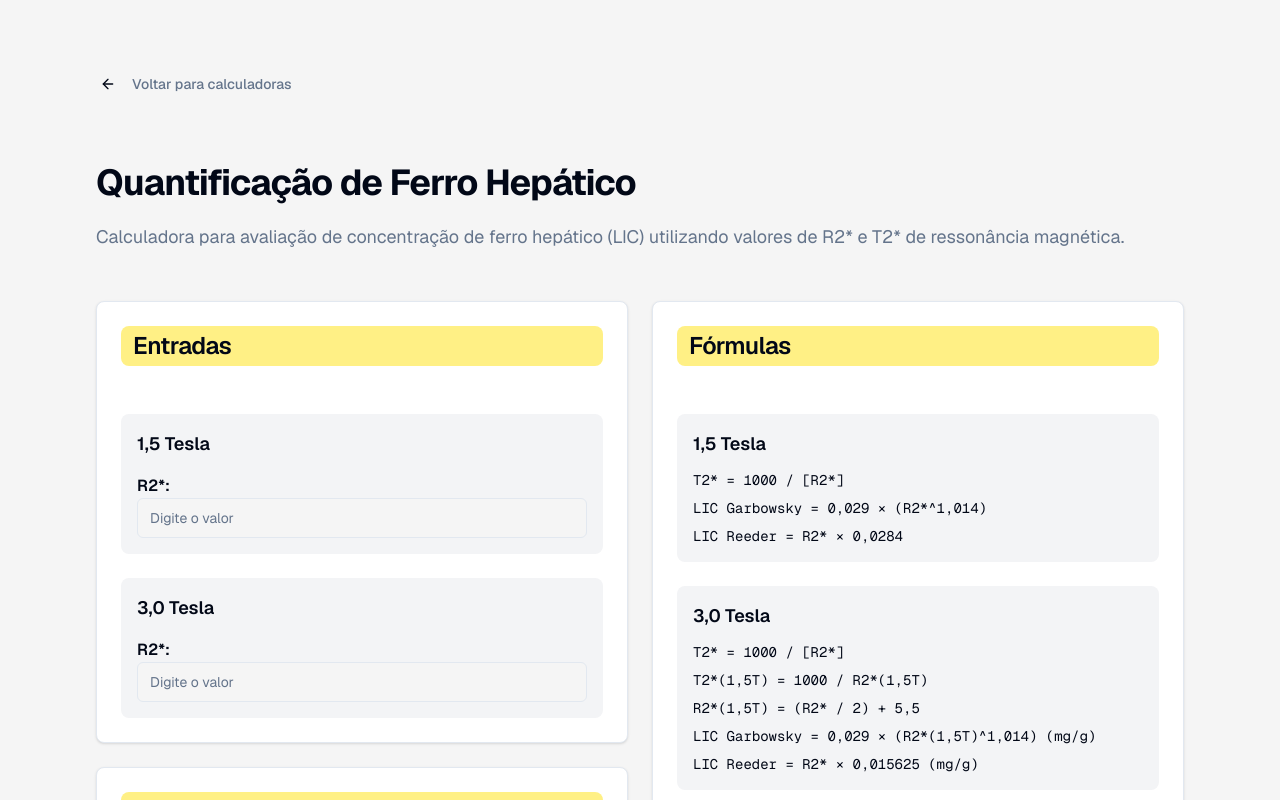
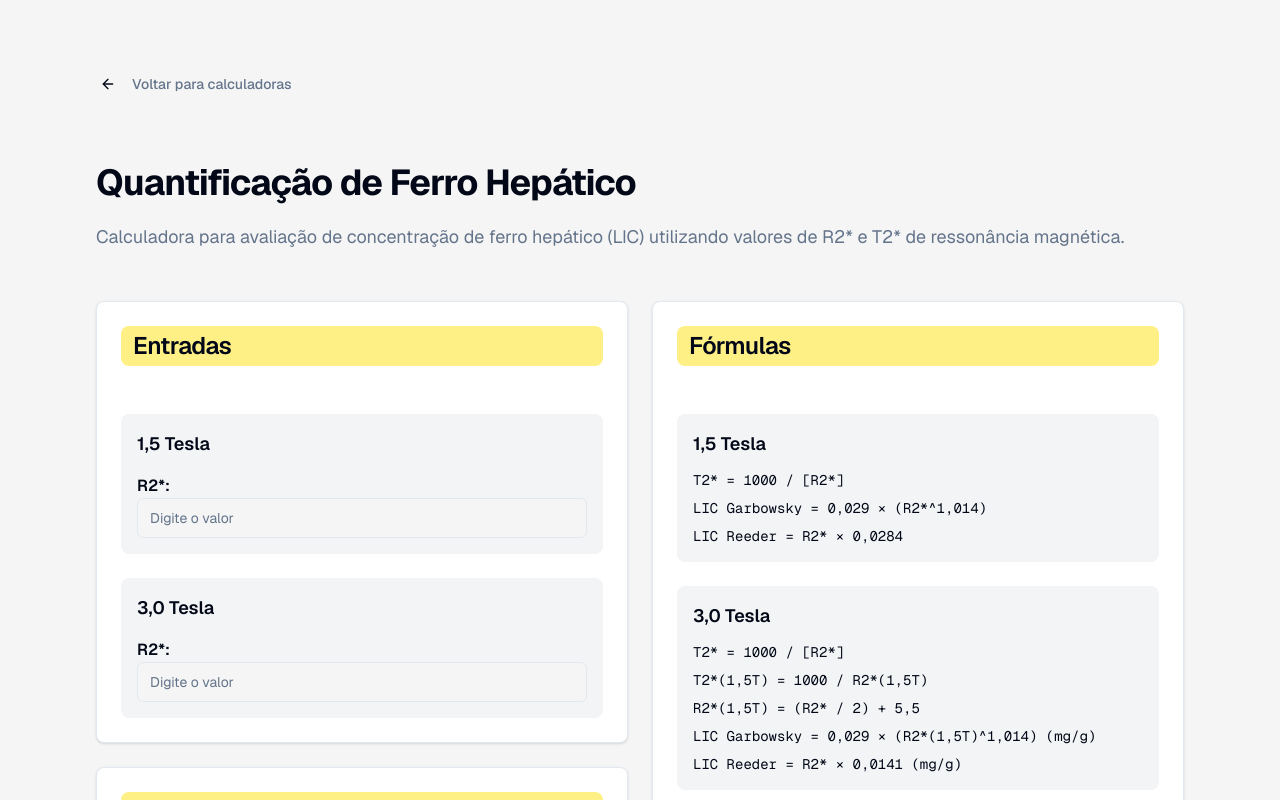
Before and after one commit to brunobarretofreitas/deulaudo-calculadoras-medicas, a Next.js app: page /calculadoras/ferro-hepatico in a window 1280 px wide. Shown: the top 800 px of the page. Built offline with nearby package versions, Linux system fonts and the light colour scheme.

Commit message:
Ajuste no calculo de LIC Reeder para 3.0 Teslas

```diff
--- a/src/app/calculadoras/ferro-hepatico/page.tsx
+++ b/src/app/calculadoras/ferro-hepatico/page.tsx
@@ -12,9 +12,10 @@ import { Input } from "@/components/ui/input";
 import { BackToCalculatorsButton } from "@/components/BackToCalculatorsButton";
 
 // Função para converter mg/g para µmol/g
+// Primeiro arredonda o valor em mg/g para 1 decimal, depois converte
 const convertToMicromol = (mgPerG: number): number => {
-  const roundedUp = Math.ceil(mgPerG * 10) / 10;
-  return roundedUp * 17.91;
+  const mgPerGRounded = Math.round(mgPerG * 10) / 10;
+  return mgPerGRounded * 17.91;
 };
 
 // Função para formatar número removendo .0 quando aplicável
@@ -92,7 +93,7 @@ export default function FerroHepatico() {
     const t2Star15T = 1000 / r2Star15TConverted;
     const licGarbowskyMg = 0.029 * Math.pow(r2Star15TConverted, 1.014);
     const licGarbowskyMicromol = convertToMicromol(licGarbowskyMg);
-    const licReederMg = parseFloat((r2 * 0.015625).toFixed(1));
+    const licReederMg = parseFloat((r2 * 0.0141).toFixed(1));
     const licReederMicromol = parseFloat((licReederMg * 17.91).toFixed(1));
 
     return {
@@ -321,7 +322,7 @@ export default function FerroHepatico() {
                       <div>T2*(1,5T) = 1000 / R2*(1,5T)</div>
                       <div>R2*(1,5T) = (R2* / 2) + 5,5</div>
                       <div>LIC Garbowsky = 0,029 × (R2*(1,5T)^1,014) (mg/g)</div>
-                      <div>LIC Reeder = R2* × 0,015625 (mg/g)</div>
+                      <div>LIC Reeder = R2* × 0,0141 (mg/g)</div>
                     </div>
                   </div>
 
```
Also changed, not shown: src/components/ScoredMultipleChoiceQuestion.tsx (line endings or trailing spaces), src/components/ScoredMultipleSelectQuestion.tsx (line endings or trailing spaces), src/components/ui/input.tsx (line endings or trailing spaces).
